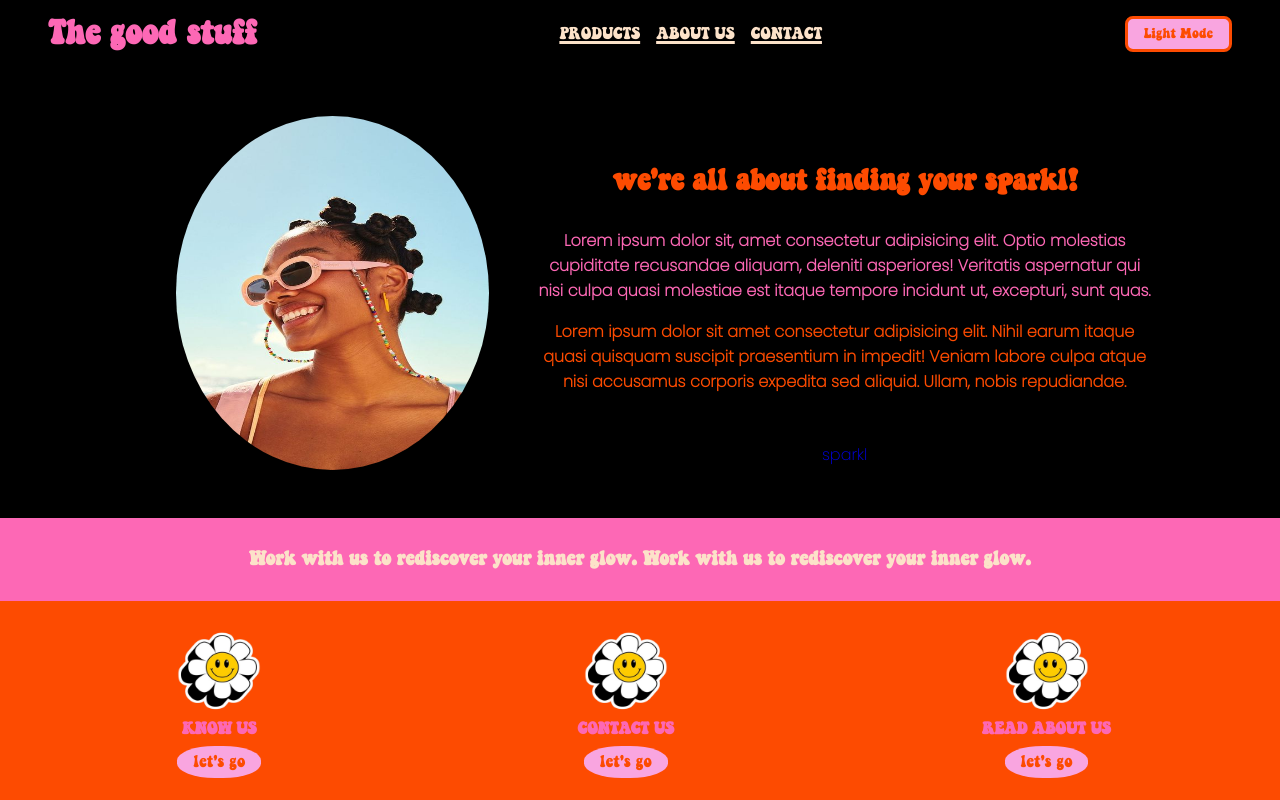
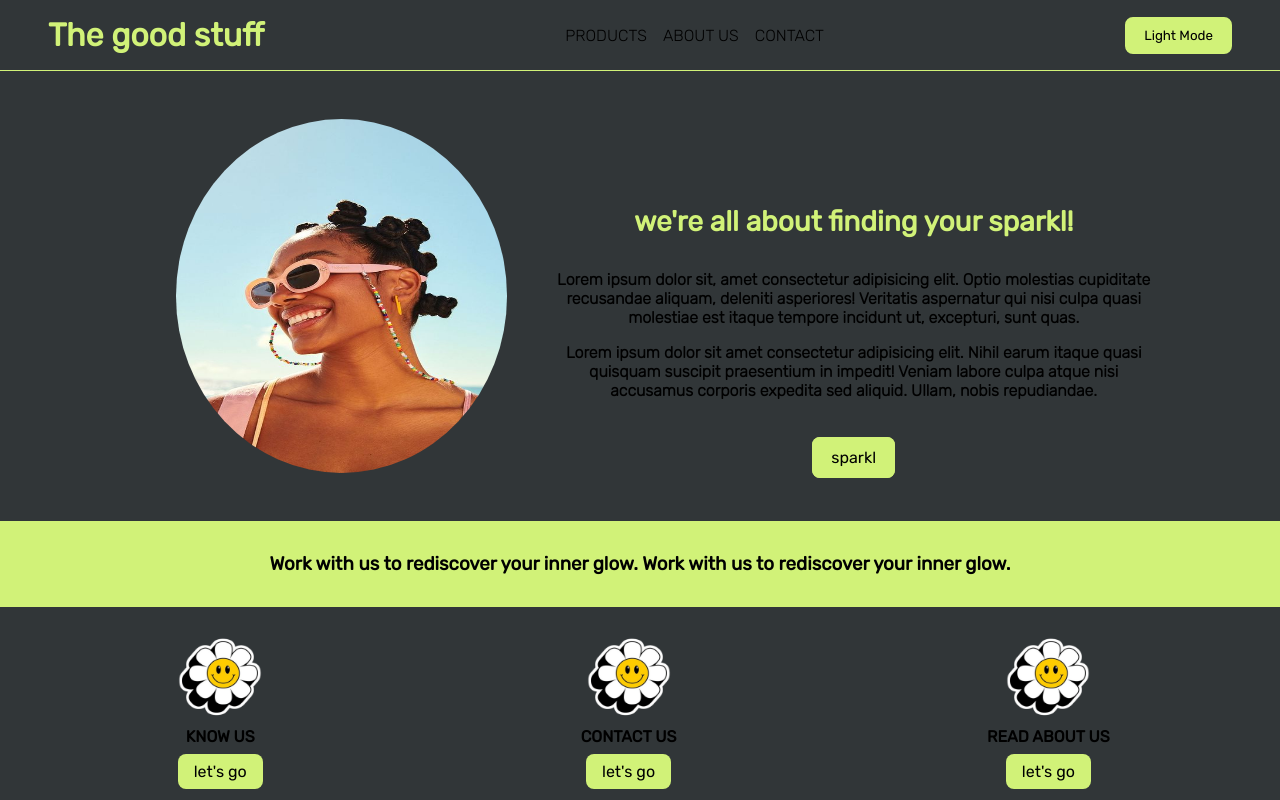
Before and after one commit to mariapazfissolo/thegoodstuff, a plain HTML site: page index.html in a window 1280 px wide. Both pictures are taken after a click on the button "Dark Mode". Shown: the top 800 px of the page. Drawn offline with nearby package versions, Linux system fonts and the light colour scheme.

Commit message:
Cambio de estética

```diff
--- a/css/main.css
+++ b/css/main.css
@@ -1,24 +1,32 @@
-@font-face {
-    font-family: Groovy;
-    src: url(../fonts/KeeponTruckin.ttf);
-}
+
 @font-face {
     font-family: poppins;
     src: url(../fonts/Poppins-ExtraLight.ttf);
+}
+@font-face {
+    font-family: rubik;
+    src: url(../fonts/Rubik-Light.ttf);
+}
+@font-face {
+    font-family: negrita;
+    src: url(../fonts/Rubik-Regular.ttf);
 }
 *{
     margin: 0;
     padding: 0;
     box-sizing: border-box;
 }
+*::selection{
+    background-color: #C8F353;
+}
 a{
     text-decoration: none;
 }
 p{
-    font-family: poppins;
+    font-family: rubik;
 }
 h1,h2,h3,h4,h5,h6{
-    font-family: groovy;
+    font-family: negrita;
 
 }
 .header{
@@ -28,20 +36,20 @@ h1,h2,h3,h4,h5,h6{
     align-items: center;
     background-color: transparent;
     position: sticky;
+    border-bottom: 1px solid #D1F278
 }
 .header-logo{
-    font-family: groovy;
+    font-family: negrita;
     font-size: 2rem;
     font-weight: 800;
     transition: .2s;
-    color: #FD68B5;
+    color: #D1F278;
 }
 .nav{
     display: block;
-    color: #FCE2C9;
 }
 .nav-list{
-    font-family: groovy;
+    font-family: rubik;
     display: flex;
     gap: 1rem;
 
@@ -50,8 +58,11 @@ h1,h2,h3,h4,h5,h6{
     list-style-type: none;
 }
 .menu-link{
-    color: #FCE2C9;
-    text-decoration: underline .2rem;
+    color: black;
+}
+.menu-link:hover{
+    background-color:#D1F278;
+    border-radius: .5rem;
 }
 .header-button{
     display: flex;
@@ -60,17 +71,17 @@ h1,h2,h3,h4,h5,h6{
 }
 .button{
     display: flex;
-    font-family: groovy;
+    font-family: negrita;
     align-items: center;
-    background-color: #F9A5E0;
-    color: #FD4B01;
+    background-color: #D1F278;
+    color: black;
     padding: .5rem 1rem;
     border-radius: .5rem;
-    border: solid .2rem #FD4B01;
+    border: solid .2rem #D1F278;
 
 }
 .button:hover {
-    background-color: #d9a4ad;
+    background-color: #C8F353;
 }
 
 .hero{
@@ -78,6 +89,7 @@ h1,h2,h3,h4,h5,h6{
     display: flex;
     align-items: center;
     padding-inline: 8rem;
+    align-items: center;
 }
 
 .hero-tittle{
@@ -85,12 +97,13 @@ h1,h2,h3,h4,h5,h6{
     padding-top: 6rem;
     padding-bottom: 2rem;
     font-size: 28px;
-    color: #FD4B01;
+    color: #D1F278;
 }
 .hero-text{
     text-align: center;
     padding-bottom: 1rem;
-    color: #FD68B5;
+    color: black;
+
 }
 .hero-image{
     height: 450px;
@@ -101,21 +114,33 @@ h1,h2,h3,h4,h5,h6{
 .hero-text2{
     text-align: center;
     padding-bottom: 3rem;
-    color: #FD4B01;
+    color: black;
 }
-
+.btn1{
+    font-family: negrita;
+    align-items: center;
+    justify-content: center;
+    background-color: #D1F278;
+    color: black;
+    padding: .5rem 1rem;
+    border-radius: .5rem;
+    border: solid .2rem #D1F278;
+}
+.btn1:hover{
+    background-color: #C8F353;
+}
 
 .frase{
     display: flex;
     padding: 2rem;
-    background-color: #FD68B5;
-    color: #FCE2C9;
+    background-color: #D1F278;
+    color: black;
     text-align: center;
     justify-content: center;
 }
 .stickers{
-    background-color: #FD4B01;
-    color: #FD68B5;
+   /*  background-color: #F9A5E0; */
+    color: black;
     text-align: center;
     padding: 1rem;
 }
@@ -136,28 +161,29 @@ h1,h2,h3,h4,h5,h6{
     padding-bottom: 1rem;
     text-align: center;
 }
+
 .btn2{
-   font-family: groovy;
-   background-color: #F9A5E0;
-   color: #FD4B01;
+   font-family: negrita;
+   background-color: #D1F278;
+   color: black;
    padding: .5rem 1rem;
-   border-radius: 45%;
+   border-radius: .5rem;
    justify-content: center;
 }
 .blog{
-    background-color: #FCE2C9;
+    background-color: #D1F278;
     display: flex;
     align-items: center;
     padding-inline: 6rem;
 }
 .blog-tittle{
-    color: #fd4b01;
+    color: black;
     padding-bottom: 3rem;
 }
 .blog-text{
     text-align: left;
     padding-bottom: 2rem;
-    color: #FD4B01;
+    color: black;
 }
 .blog-image{
     height: 440px;
@@ -173,21 +199,20 @@ h1,h2,h3,h4,h5,h6{
     "social   club";
 }
 .social{
-    background-image: url(../images/byw.jpg);
+    /* background-image: url(../images/byw.jpg); */
     text-align: center;
-    color: #FD4B01;
+    color: black;
     padding-top: 3rem;
     padding-bottom: 3rem;
     padding-right: 3rem;
     padding-left: 3rem;
 }
 .cuadro{
-    background-color: #FCE2C9;
-    border-radius: 7%;
+    background-color: #D1F278;
+    border-radius: 1rem;
     display: flex;
     flex-direction: column;
     align-items: center;
-    border: solid 1rem #FCE2C9;
 
 }
 .icons{
@@ -195,7 +220,7 @@ h1,h2,h3,h4,h5,h6{
     gap: 1rem;
 }
 .icon{
-    color: #FD4B01;
+    color: black;
     font-size: 2rem;
 }
 .social-tittle{
@@ -209,9 +234,9 @@ h1,h2,h3,h4,h5,h6{
     font-size: 14px;
 }
 .club{
-    background-color: #FD68B5;
+    /* background-color: #FD68B5; */
     text-align: center;
-    color: #FCE2C9;
+    color: black;
     padding-top: 3rem;
 }
 .club-text{
@@ -220,12 +245,11 @@ h1,h2,h3,h4,h5,h6{
     font-size: 15px;
 }
 .btn3{
-    font-family: groovy;
-    background-color: #FCE2C9;
-    color: #FD68B5;
+    font-family: negrita;
+    background-color: black;
+    color: #D1F278;
     padding: .5rem 1rem;
-    border-radius: 45%;
-    border: solid .3rem white;
+    border-radius: .5rem;
     justify-content: center;
 }
 
@@ -236,6 +260,6 @@ body {
 }
 
 body.dark-mode {
-    background-color: black;
-    color: #FD4B01;
+    background-color: #313638;
+    color: white;
 }
--- a/index.html
+++ b/index.html
@@ -32,11 +32,11 @@
                 <p class="hero-text"><strong>Lorem ipsum dolor sit, amet consectetur adipisicing elit. Optio molestias cupiditate recusandae aliquam, deleniti asperiores! Veritatis aspernatur qui nisi culpa quasi molestiae est itaque tempore incidunt ut, excepturi, sunt quas. </strong></p>
                 <p class="hero-text2"><strong>Lorem ipsum dolor sit amet consectetur adipisicing elit. Nihil earum itaque quasi quisquam suscipit praesentium in impedit! Veniam labore culpa atque nisi accusamus corporis expedita sed aliquid. Ullam, nobis repudiandae.</strong>
                 </p>
-                <p class="hero-text2" id="boton"><a class="btn" href="#">sparkl</a></p>
-             </div>
+                <p class="hero-text"><a class="btn1" href="#">sparkl</a></p>
+            </div>
         </section>
         <section class="frase">
-            <h3 class="oracion">Work with us to rediscover your inner glow. Work with us to rediscover your inner glow. </h3>
+            <h3 class="oracion">Work with us to rediscover your inner glow.  Work with us to rediscover your inner glow. </h3>
         </section>
         <section class="stickers">
             <div class="stickers-container">
@@ -62,7 +62,7 @@
                 <h2 class="blog-tittle">On the blog...</h2>
                 <p class="blog-text"><strong>Lorem ipsum dolor sit amet consectetur adipisicing elit. Error maxime impeditlibero porro id nostrum eos earum iure molestiae aspernatur!</strong></p>
                 <p class="blog-text"><strong>Lorem ipsum dolor sit amet consectetur adipisicing elit. Error maxime impeditlibero porro id nostrum eos earum iure molestiae aspernatur!Lorem ipsum dolor sit amet consectetur adipisicing elit. Error maxime impeditlibero porro id nostrum eos earum iure molestiae aspernatur!</strong></p>
-                <p class="blog-text"><a class="btn" href="#">bloggie.</a></p>
+                <a class="btn3" href="#">bloggie.</a>
             </div>
             <img class="blog-image" src="./images/8b9ecad7b1eb6a5071a998394e69a257.jpg" alt="">
         </section>
```
Also changed, not shown: fonts/Rubik-Light.ttf (added), fonts/Rubik-Regular.ttf (added).
